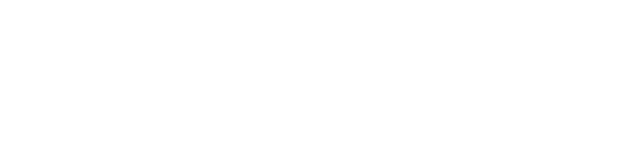
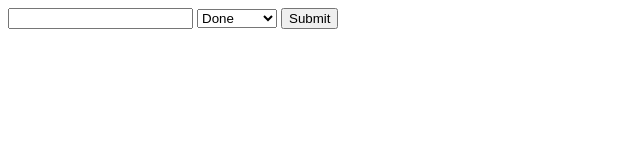
Before and after one commit to dhimashary/vuejs-sandbox, a plain HTML site: page index.html in a window 1280 px wide. Shown: the whole page, without its empty margins (0-640 px from the left). Drawn offline with nearby package versions, Linux system fonts and the light colour scheme.

```diff
--- a/index.html
+++ b/index.html
@@ -7,6 +7,23 @@
   <title>Document</title>
 </head>
 <body>
-  <div id="app"></div>
+  <div id="app">
+    <form>
+      <input type="text" id="title">
+      <select>
+        <option value="done">Done</option>
+        <option value="on going">On Going</option>
+      </select>
+      <input type="submit">
+    </form>
+  </div>
+  <script src="https://cdn.jsdelivr.net/npm/vue@2.6.12/dist/vue.js"></script>
+  <script>
+    new Vue({
+      el: "#app",
+      data: {
+      }
+    })
+  </script>
 </body>
 </html>
```
